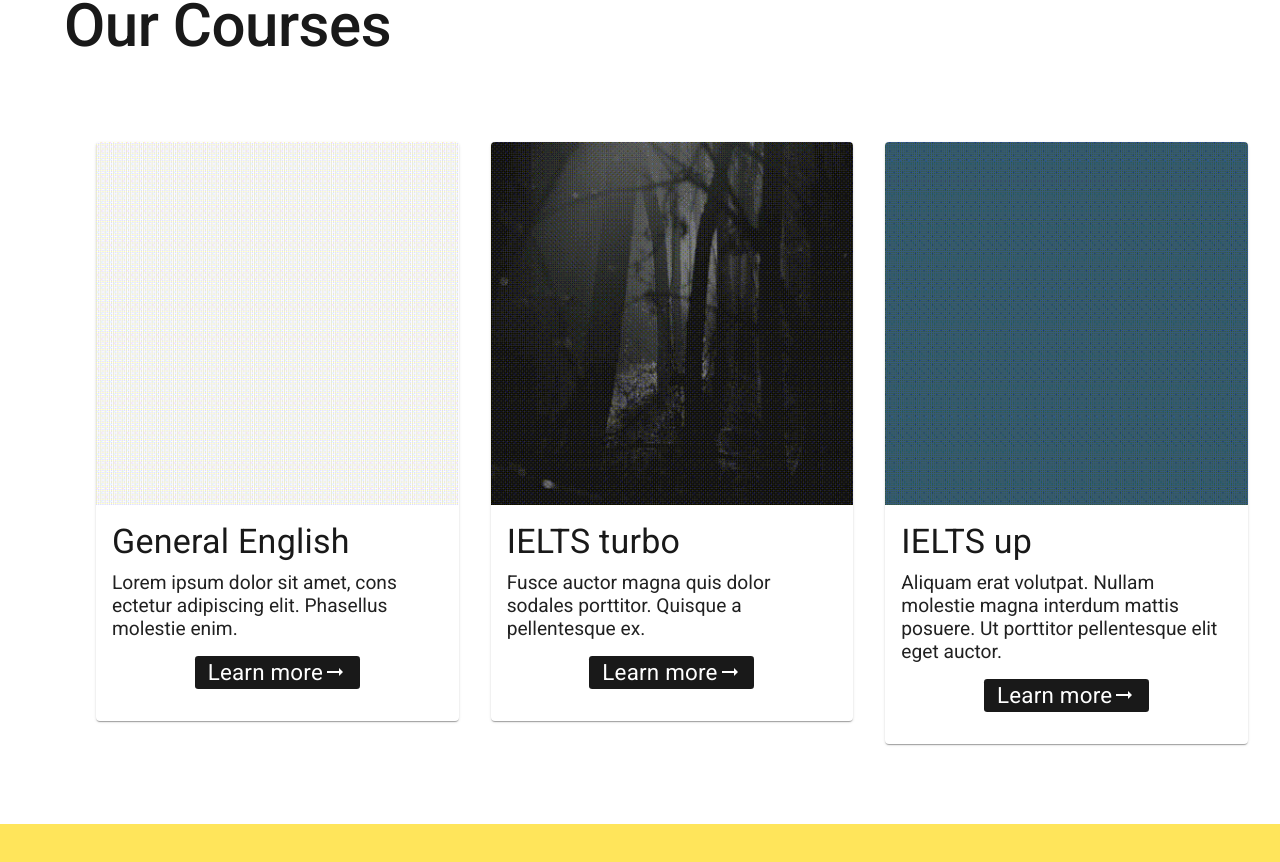
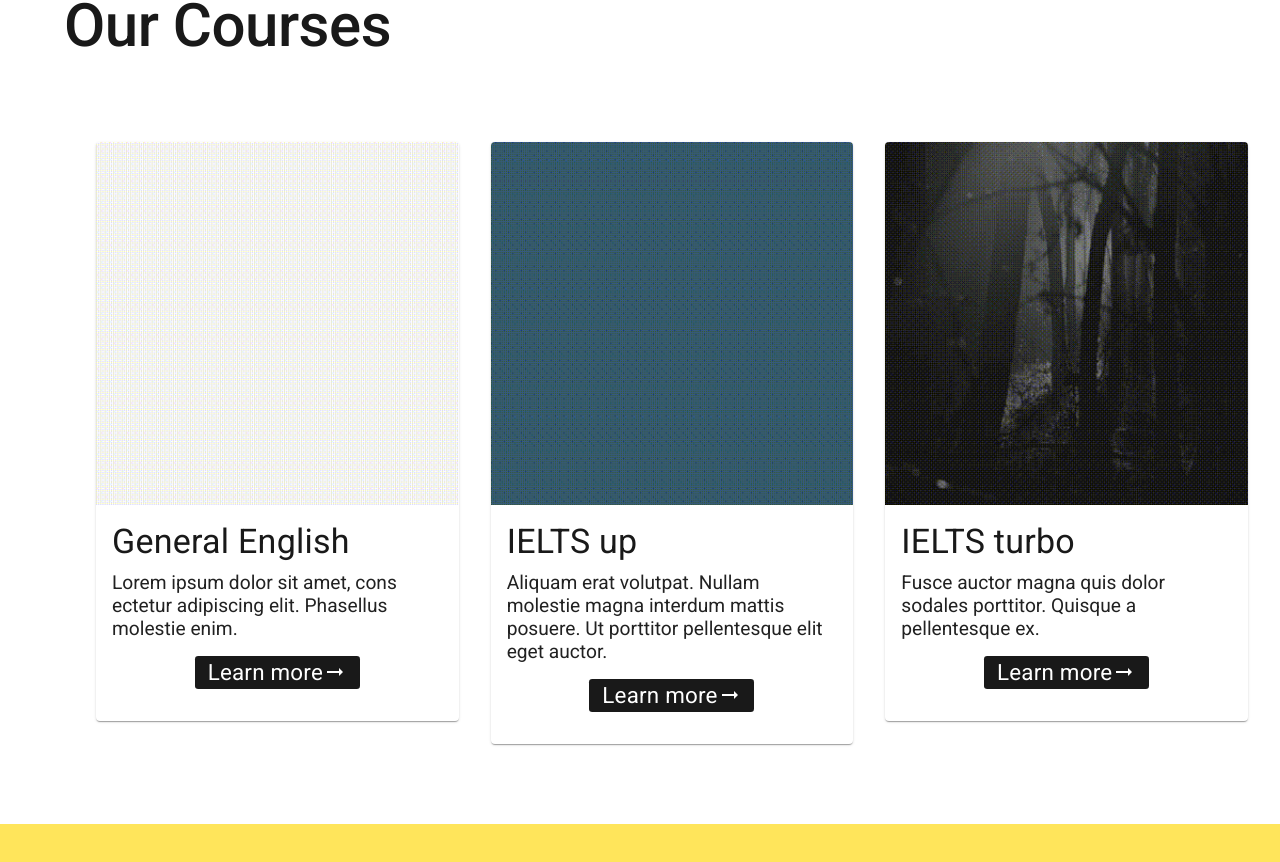
Before and after one commit to AbdukahharS/founders-mui, a React (Create React App) app: page / in a window 1280 px wide. Shown: the part 686-1548 px from the top of the page. Built offline with nearby package versions, Linux system fonts and the light colour scheme.

Commit message:
Course order changed

```diff
--- a/src/components/Courses.jsx
+++ b/src/components/Courses.jsx
@@ -16,6 +16,15 @@
     price: '400 000',
   },
   {
+    name: 'IELTS up',
+    description:
+      'Aliquam erat volutpat. Nullam molestie magna interdum mattis posuere. Ut porttitor pellentesque elit eget auctor.',
+    banner: 'ielts-up.gif',
+    duration: '3 months',
+    requirement: 'Intermediate',
+    price: '600 000',
+  },
+  {
     name: 'IELTS turbo',
     description:
       'Fusce auctor magna quis dolor sodales porttitor. Quisque a pellentesque ex.',
@@ -23,15 +32,6 @@
     duration: '2 months',
     requirement: 'Pre-intermediate',
     price: '450 000',
-  },
-  {
-    name: 'IELTS up',
-    description:
-      'Aliquam erat volutpat. Nullam molestie magna interdum mattis posuere. Ut porttitor pellentesque elit eget auctor.',
-    banner: 'ielts-up.gif',
-    duration: '3 months',
-    requirement: 'Intermediate',
-    price: '600 000',
   },
 ]
 
--- a/src/index.css
+++ /dev/null
@@ -1,3 +0,0 @@
-* {
-  box-sizing: border-box;
-}
```
Also changed, not shown: src/reportWebVitals.js (deleted, +0 -13 lines), src/setupTests.js (deleted, +0 -5 lines), src/logo.svg (deleted), 1 other file (tests, documents, lock files or other folders).
